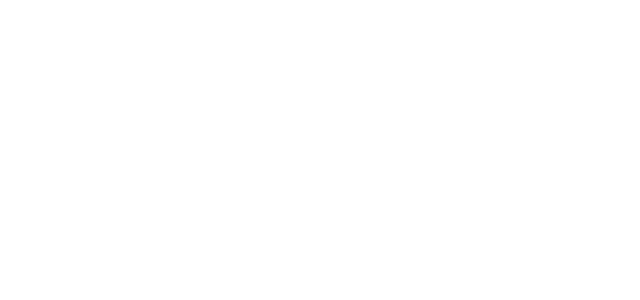
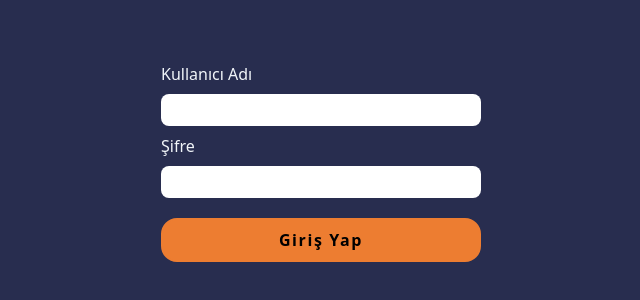
Before and after one commit to fatmab0lat/bookstore, a React (Vite) app: page /adminGiris in a window 1280 px wide. Before the commit this address had no page. Shown: the part 238-538 px from the top of the page, without its empty margins (319-959 px from the left). Built offline with nearby package versions, Linux system fonts and the light colour scheme; the HTML template or start-up script is replaced by a standard one.

Commit message:
admin login page is added

```diff
--- a/src/App.jsx
+++ b/src/App.jsx
@@ -1,3 +1,4 @@
+import AdminLogin from "./components/AdminLogin";
 import Home from "./components/Home";
 import SignUp from "./components/SignUp";
 import { Routes, Route } from "react-router-dom";
@@ -8,7 +9,7 @@ function App() {
       <Routes>
         <Route path="/" element={<Home />} />
         <Route path="/signUp" element={<SignUp />} />
-        {/* <Route path="/" element={<Home/>}/> */}
+        <Route path="/adminGiris" element={<AdminLogin />} />
       </Routes>
     </>
   );
--- /dev/null
+++ b/src/components/AdminLogin.jsx
@@ -0,0 +1,65 @@
+import React, { useState } from "react";
+import { useFormik } from "formik";
+import { adminSchema } from "../schemas";
+
+function Admin() {
+  const [usernameData, setUsernameData] = useState("");
+  const [passwordData, setPasswordData] = useState("");
+
+  const { values, errors, handleSubmit, setFieldValue, isValid } = useFormik({
+    initialValues: {
+      username: "",
+      password: "",
+    },
+    validationSchema: adminSchema,
+  });
+  const handleUsernameChange = (event) => {
+    setFieldValue("username", event.currentTarget.value);
+    setUsernameData(event.target.value);
+  };
+  const handlePasswordChange = (event) => {
+    setFieldValue("password", event.currentTarget.value);
+    setPasswordData(event.target.value);
+  };
+
+  return (
+    <div className="w-screen h-screen bg-signUpback">
+      <form className="w-screen h-screen flex flex-col justify-center items-center text-slate-100">
+        <div className="flex flex-col">
+          <label>Kullanıcı Adı</label>
+          <input
+            type="text"
+            onChange={handleUsernameChange}
+            name="username"
+            value={values.username}
+            className="text-black rounded-lg p-1 w-80 mt-2 mb-2 items-center"
+          />
+          {errors.username && (
+            <p className="error text-red-600 text-xs">{errors.username}</p>
+          )}
+        </div>
+        <div className="flex flex-col">
+          <label>Şifre</label>
+          <input
+            type="password"
+            onChange={handlePasswordChange}
+            name="password"
+            value={values.password}
+            className="text-black rounded-lg p-1 w-80 mt-2 mb-2 items-center"
+          />
+          {errors.password && (
+            <p className="error text-red-600 text-xs">{errors.password}</p>
+          )}
+        </div>
+        <button
+          disabled={!isValid}
+          className="border-2 border-title bg-title text-black pt-2 pb-2 pl-6 pr-6 rounded-2xl w-80 disabled:opacity-40 disabled:scale-100 mt-3 hover:scale-105 hover:delay-250 font-bold tracking-widest "
+        >
+          Giriş Yap
+        </button>
+      </form>
+    </div>
+  );
+}
+
+export default Admin;
--- a/src/schemas/index.jsx
+++ b/src/schemas/index.jsx
@@ -26,3 +26,8 @@ export const basicSchema = yup.object().shape({
     // .oneOf([yup.ref("password")], "Şifreler uyuşmuyor")
     .required("Belirlediğiniz şifreyi tekrar girmelisiniz"),
 });
+
+export const adminSchema = yup.object().shape({
+  username: yup.string().required("Kullanıcı adı zorunludur"),
+  password: yup.string().required("Şifre girmek zorunludur"),
+});
```
